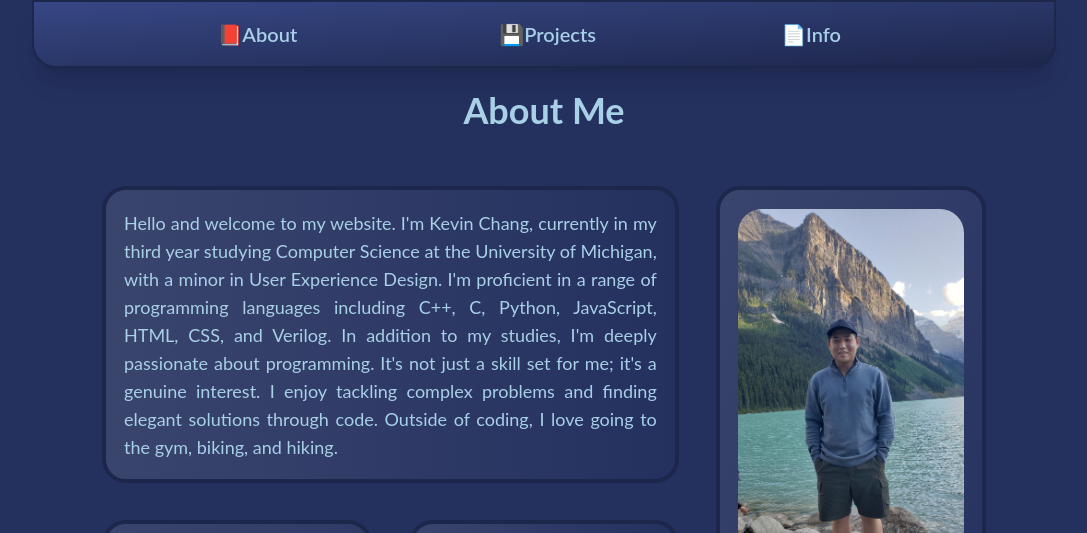
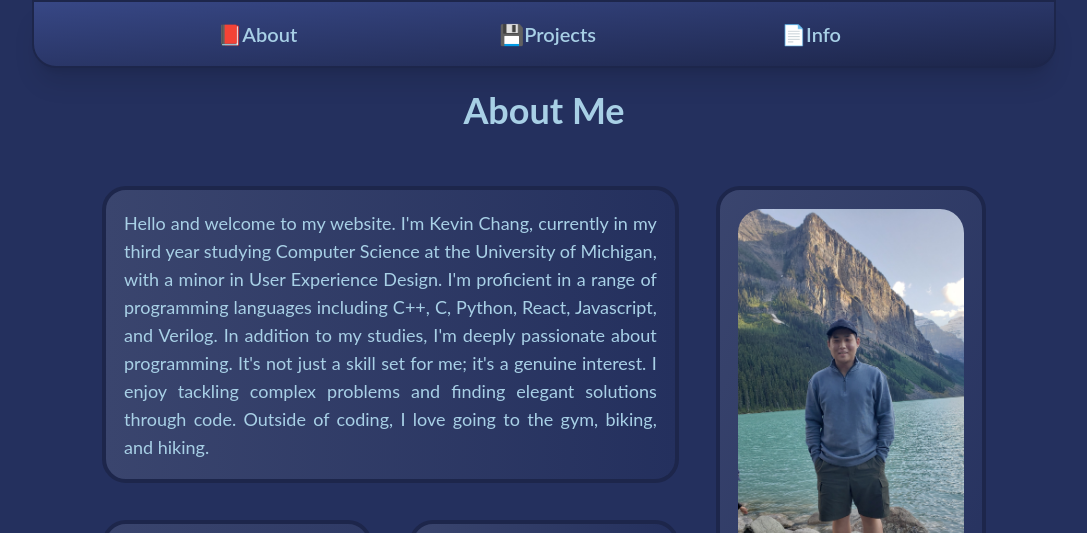
Before and after one commit to Kevin4335/myReactSite, a React (Create React App) app: page / in a window 1280 px wide. Shown: the top 533 px of the page, without its empty margins (96-1183 px from the left). Built offline with nearby package versions, Linux system fonts and the light colour scheme.

Commit message:
minor fix

```diff
--- a/src/pages/Home.js
+++ b/src/pages/Home.js
@@ -18,7 +18,7 @@ return(
             <main className="container m-auto grid grid-cols-3 pl-[14%] pr-[14%] text-lg text-justify">
                 <p className=" col-span-2 m-[3%] p-[3%] rounded-3xl border-solid border-4 border-footer bg-gradient-to-r from-a-nav to-primary-blue">
                     Hello and welcome to my website. I'm Kevin Chang, currently in my third year studying Computer Science at the University of Michigan, with a minor in User Experience Design.
-                    I'm proficient in a range of programming languages including C++, C, Python, JavaScript, HTML, CSS, and Verilog.
+                    I'm proficient in a range of programming languages including C++, C, Python, React, Javascript, and Verilog.
                     In addition to my studies, I'm deeply passionate about programming. It's not just a skill set for me; it's a genuine interest. I enjoy tackling complex problems and finding elegant solutions through code.
                     Outside of coding, I love going to the gym, biking, and hiking.
                 </p>
```
